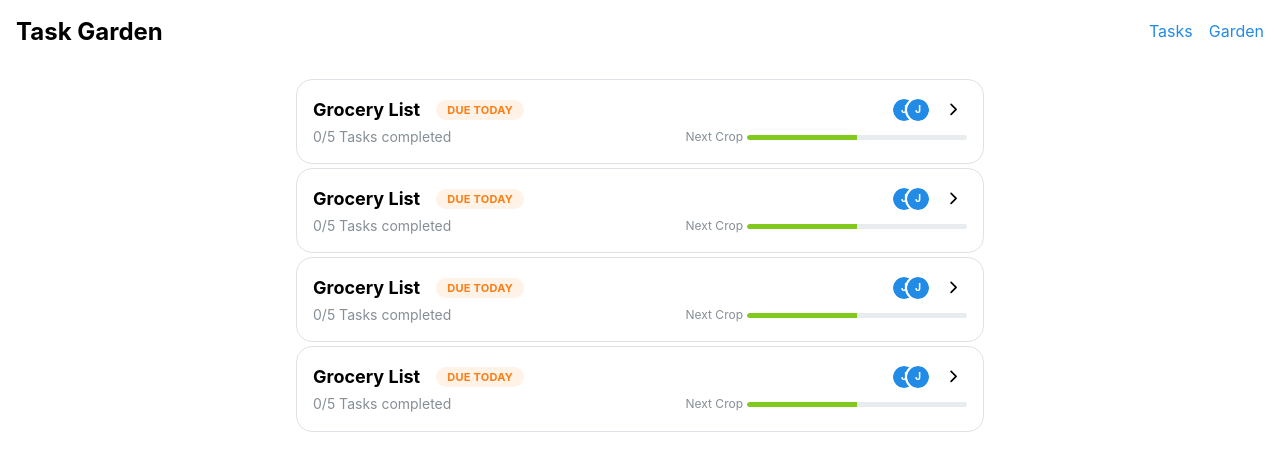
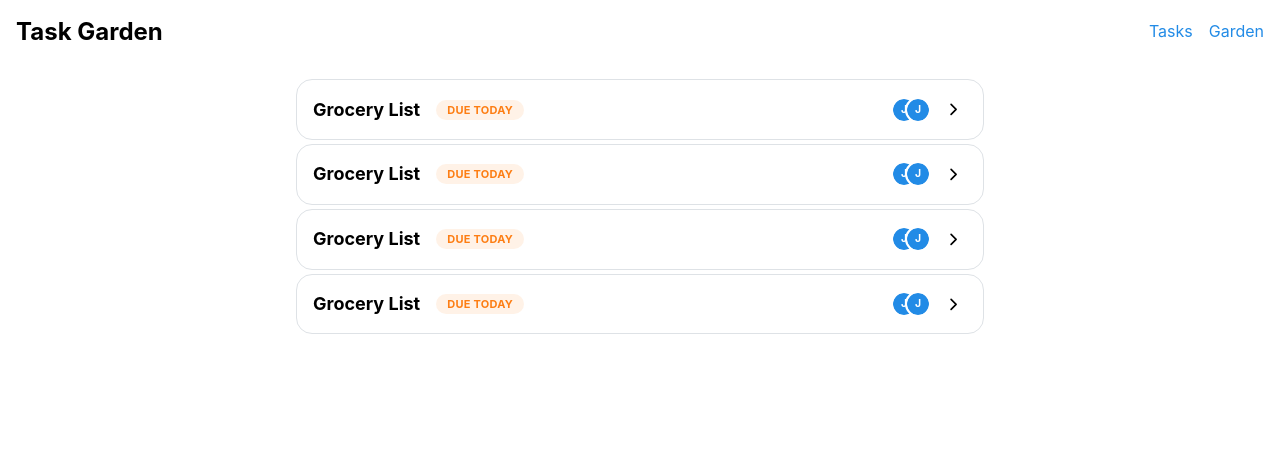
Before and after one commit to CydoEntis/sprout-client, a React (Vite) app: page / in a window 1280 px wide. Shown: the top 470 px of the page. Built offline with nearby package versions, Linux system fonts and the light colour scheme.

Commit message:
Moved TaskCardDescription and Tilte to separate components.

```diff
--- a/src/features/Tasks/TaskCardTitle.tsx
+++ b/src/features/Tasks/TaskCardTitle.tsx
@@ -18,7 +18,6 @@ function TaskCardTitle({
   isExpanded,
 }: TaskCardTitleProps) {
   return (
-    <Stack gap={4} onClick={onToggle} style={{ cursor: "pointer" }}>
     <Flex justify="space-between" w="100%">
       <Group>
         <Box maw={200}>
@@ -31,33 +30,6 @@ function TaskCardTitle({
         <OpenCloseToggle isOpen={isExpanded} />
       </Group>
     </Flex>
-
-      <AnimatePresence>
-        {!isExpanded && (
-          <motion.div
-            initial={{ height: 0, opacity: 0 }}
-            animate={{ height: "auto", opacity: 1 }}
-            exit={{ height: 0, opacity: 0 }}
-            transition={{ duration: 0.3, ease: "easeInOut" }}
-            style={{ overflow: "hidden" }}
-          >
-            <Box>
-              <Flex gap={4} align="center" justify="space-between" w="100%">
-                <Text c="dimmed" size="sm">
-                  0/5 Tasks completed
-                </Text>
-                <Group gap={4}>
-                  <Text size="xs" c="dimmed">
-                    Next Crop
-                  </Text>
-                  <Progress value={50} color="lime" size="sm" w="220px" />
-                </Group>
-              </Flex>
-            </Box>
-          </motion.div>
-        )}
-      </AnimatePresence>
-    </Stack>
   );
 }
 
```
Also changed, not shown: src/features/Tasks/TaskCardDescription.tsx (added, +39 -0 lines), src/features/Tasks/TaskCardHeader.tsx (added, +12 -0 lines). Lines whose indentation alone changed are shown as unchanged.
